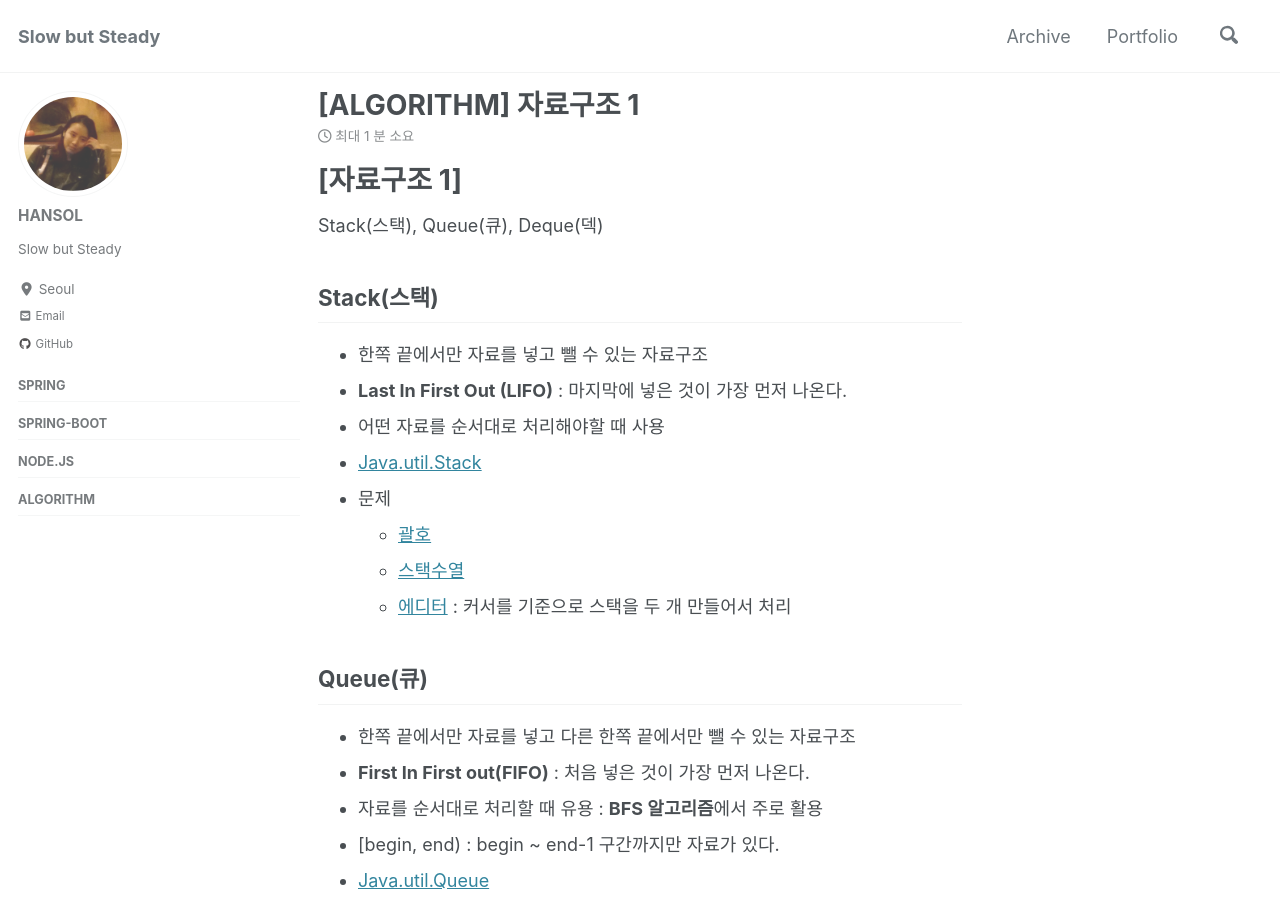
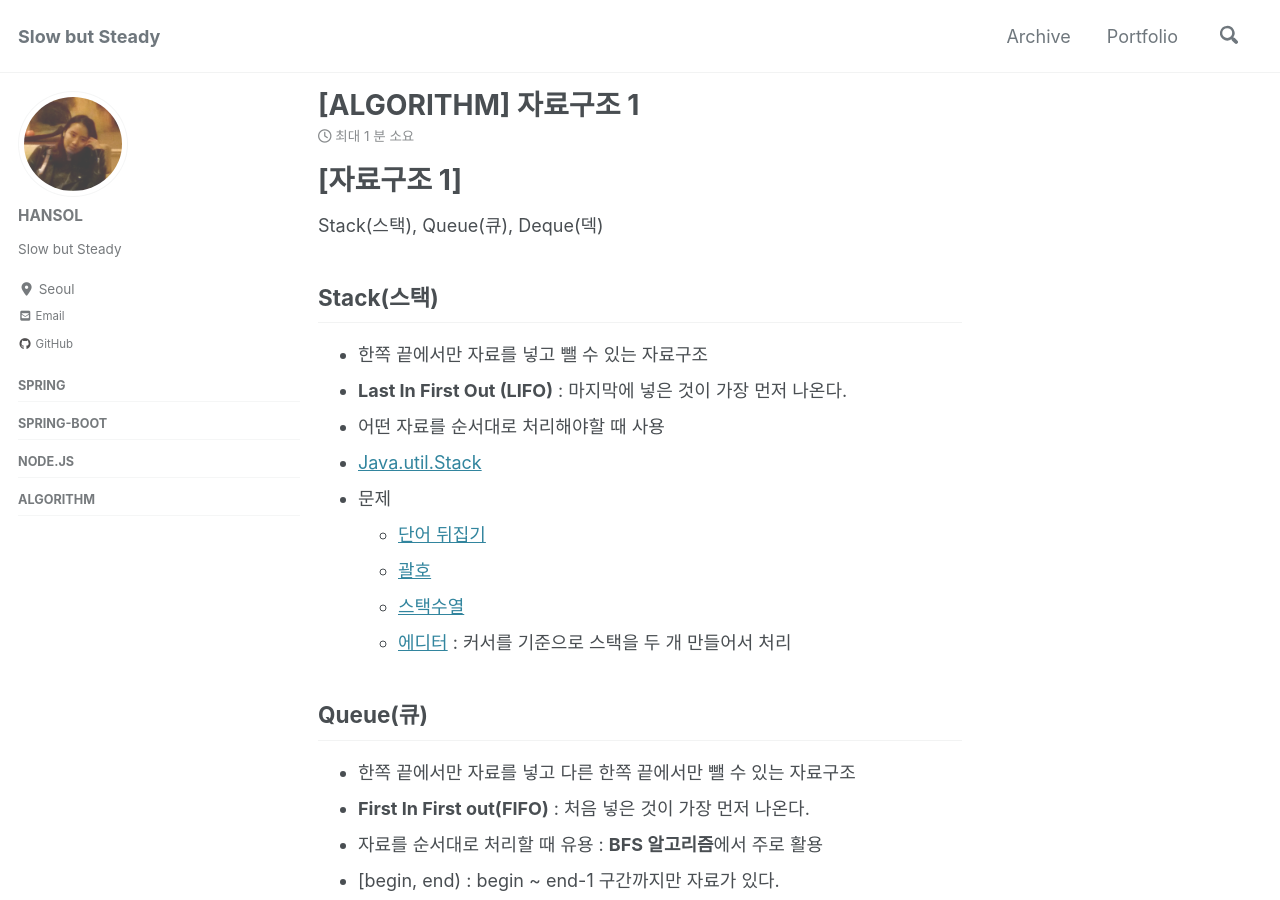
Before and after one commit to HANSOLKIM30/hansolkim30.github.io, a Jekyll site: the page built from _posts/2020-01-31-stack.md, in a window 1280 px wide and 900 px high. Built offline with Jekyll 4.4.1, drawn with Linux system fonts in a browser that asks for light colours; cached includes are drawn as plain includes; nearby versions of some CDN libraries.

Commit message:
Update 2020-01-31-stack.md

```diff
--- a/_posts/2020-01-31-stack.md
+++ b/_posts/2020-01-31-stack.md
@@ -14,6 +14,7 @@ Stack(스택), Queue(큐), Deque(덱)
 - 어떤 자료를 순서대로 처리해야할 때 사용
 - [Java.util.Stack](https://docs.oracle.com/javase/8/docs/api/java/util/Stack.html)
 - 문제
+    - [단어 뒤집기](https://www.acmicpc.net/problem/9093)
 	- [괄호](https://www.acmicpc.net/problem/9012)
 	- [스택수열](https://www.acmicpc.net/problem/1874)
 	- [에디터](https://www.acmicpc.net/problem/1406) : 커서를 기준으로 스택을 두 개 만들어서 처리
```
